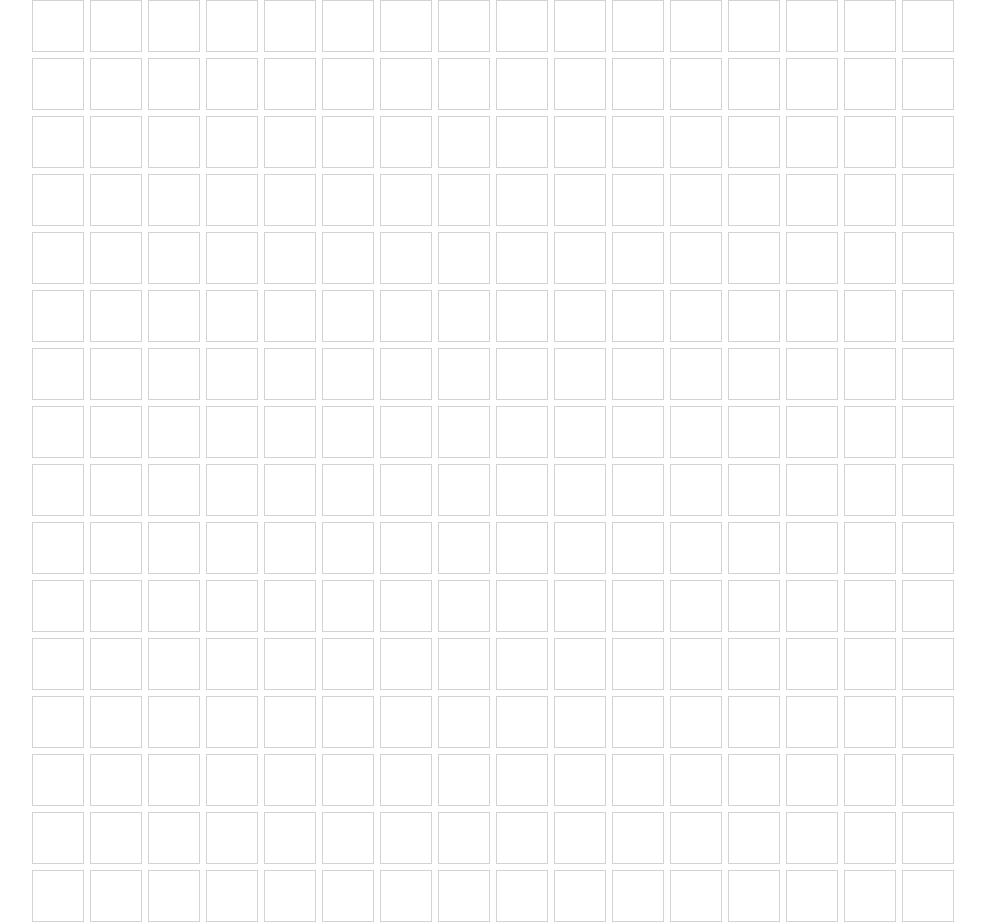
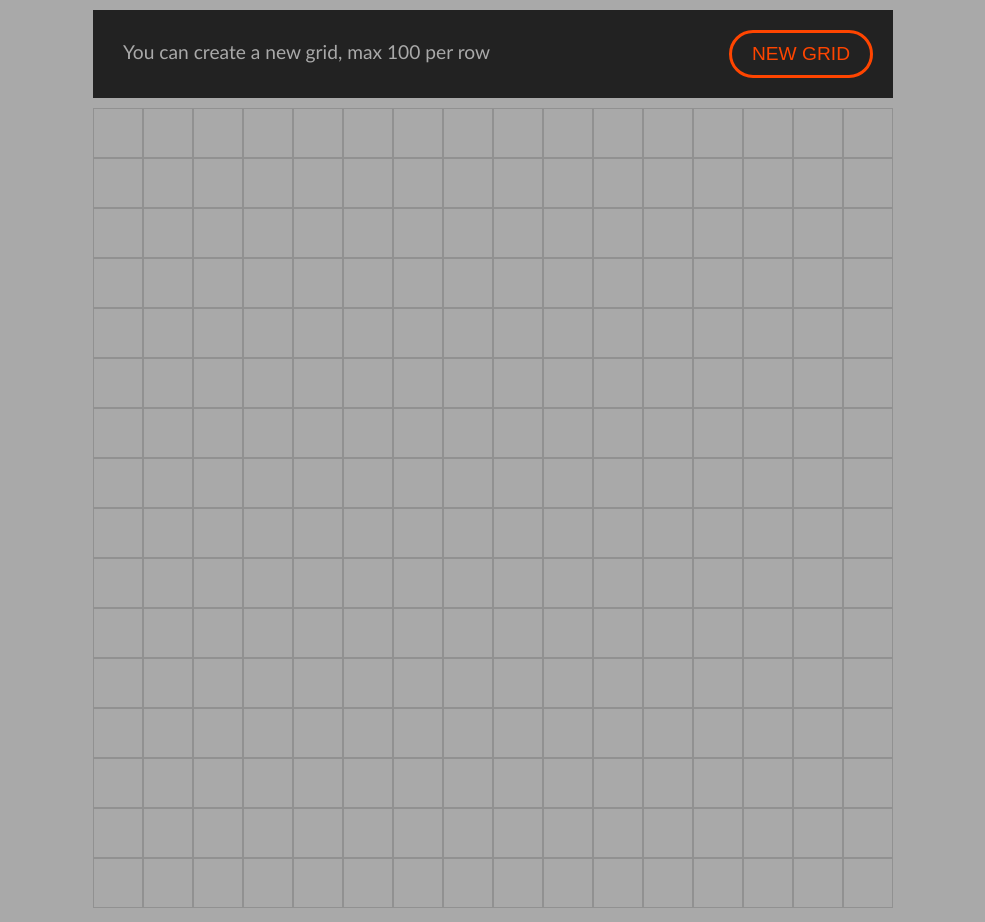
Before and after one commit to El-Kidane/etch-a-sketch, a plain HTML site: page index.html in a window 1280 px wide. Shown: the whole page, without its empty margins (147-1132 px from the left). Drawn offline with Linux system fonts and the light colour scheme.

Commit message:
Adaptive grid size. New grid button. Not limited to 100 yet.

```diff
--- a/script.js
+++ b/script.js
@@ -1,22 +1,61 @@
 // script.js
+const container = document.getElementById('container');
+const body = document.querySelector('body');
+let gridRow;
 
-window.onload = function () {
-    let divRow = 16,
-        divCol = divRow,
-        div,
-        container = document.getElementById('container'),
-        fragment = document.createDocumentFragment();
+function createHeader() {
+    let
+        header,
+        headerTxt,
+        headerBtn,
+        headerFragment = document.createDocumentFragment();
 
-    // rows
-    for (let i = 0; i < divRow; ++i) {
+    header = document.createElement('div');
+    header.id = 'header';
+    headerTxt = document.createElement('span');
+    headerTxt.className = 'header-txt';
+    headerTxt.textContent = 'You can create a new grid, max 100 per row'
+    headerBtn = document.createElement('button');
+    headerBtn.id = 'header-btn'
+    headerBtn.textContent = 'New grid'
 
-        // columns
-        for (let j = 0; j < divCol; ++j) {
-            div = document.createElement('div');
-            div.className = 'grid-cell';
-            fragment.appendChild(div);
+    headerBtn.addEventListener('click', createNewGrid);
+
+    headerFragment.appendChild(header);
+    header.appendChild(headerTxt);
+    header.appendChild(headerBtn);
+    body.insertBefore(headerFragment, container);
+}
+
+function createGrid(gridRow) {
+    let gridCellSize = 800 / gridRow;
+    let gridCol = gridRow,
+        gridCell,
+        cellWidth = 'width',
+        cellHeight = 'height',
+        cellFragment = document.createDocumentFragment();
+    console.log(gridCellSize);
+    // grid rows/cols
+    for (let i = 0; i < gridRow; ++i) {
+        for (let j = 0; j < gridCol; ++j) {
+
+            gridCell = document.createElement('div');
+            gridCell.className = 'grid-cell';
+            gridCell.style[cellHeight] = `${gridCellSize}px`;
+            gridCell.style[cellWidth] = `${gridCellSize}px`;
+            cellFragment.appendChild(gridCell);
         }
     }
+    console.log(gridCellSize);
+    //append all cells div to DOM only once, no reflow
+    container.appendChild(cellFragment);
+};
 
-    container.appendChild(fragment);
-};
+function createNewGrid() {
+    gridRow = +prompt('New grid size?', 'Enter the number. 13 would return a grid of 13x13 squares');
+    document.querySelector('#container').innerHTML = "";
+    createGrid(gridRow);
+}
+
+window.onload = createHeader();
+window.onload = createGrid(16);
--- a/styles.css
+++ b/styles.css
@@ -1,22 +1,65 @@
 /* styles.css */
+* {
+    box-sizing: border-box
+}
 
-body,
-#container {
+body {
+    background-color: darkgrey;
+    font-family: 'Gill Sans', 'Gill Sans MT', Calibri, 'Trebuchet MS', sans-serif;
+}
+
+body {
     margin: 0 auto;
 }
 
+#header,
 #container {
-    width: 960px;
+    margin: 10px auto;
+}
+
+#container,
+#header {
+    width: 800px;
+}
+
+#container {
     display: flex;
     flex-wrap: wrap;
-    justify-content: center;
-    gap: 6px;
+    justify-content: space-around;
+    gap: 0px;
+    height: 800px;
+    flex-shrink: 1;
+    flex-grow: 1;
+}
+
+#header {
+    background-color: #222;
+    padding: 20px;
+    display: flex;
+    justify-content: space-between;
+    align-content: center;
+}
+
+#header > span {
+    color: darkgray;
+    font-size: larger;
+    padding: 10px;
+}
+
+#header-btn {
+    background: #222;
+    border: 3px solid orangered;
+    border-radius: 30px;
+    padding: 10px 20px;
+    color: orangered;
+    font-size: larger;
+    text-transform: uppercase;
 }
 
 .grid-cell {
-    border: thin solid lightgray;
-    height: 50px;
-    width: 50px;
+    border: thin solid rgb(145, 145, 145);
+    height: auto;
+    width: auto;
 }
 
 .grid-cell:hover {
```
